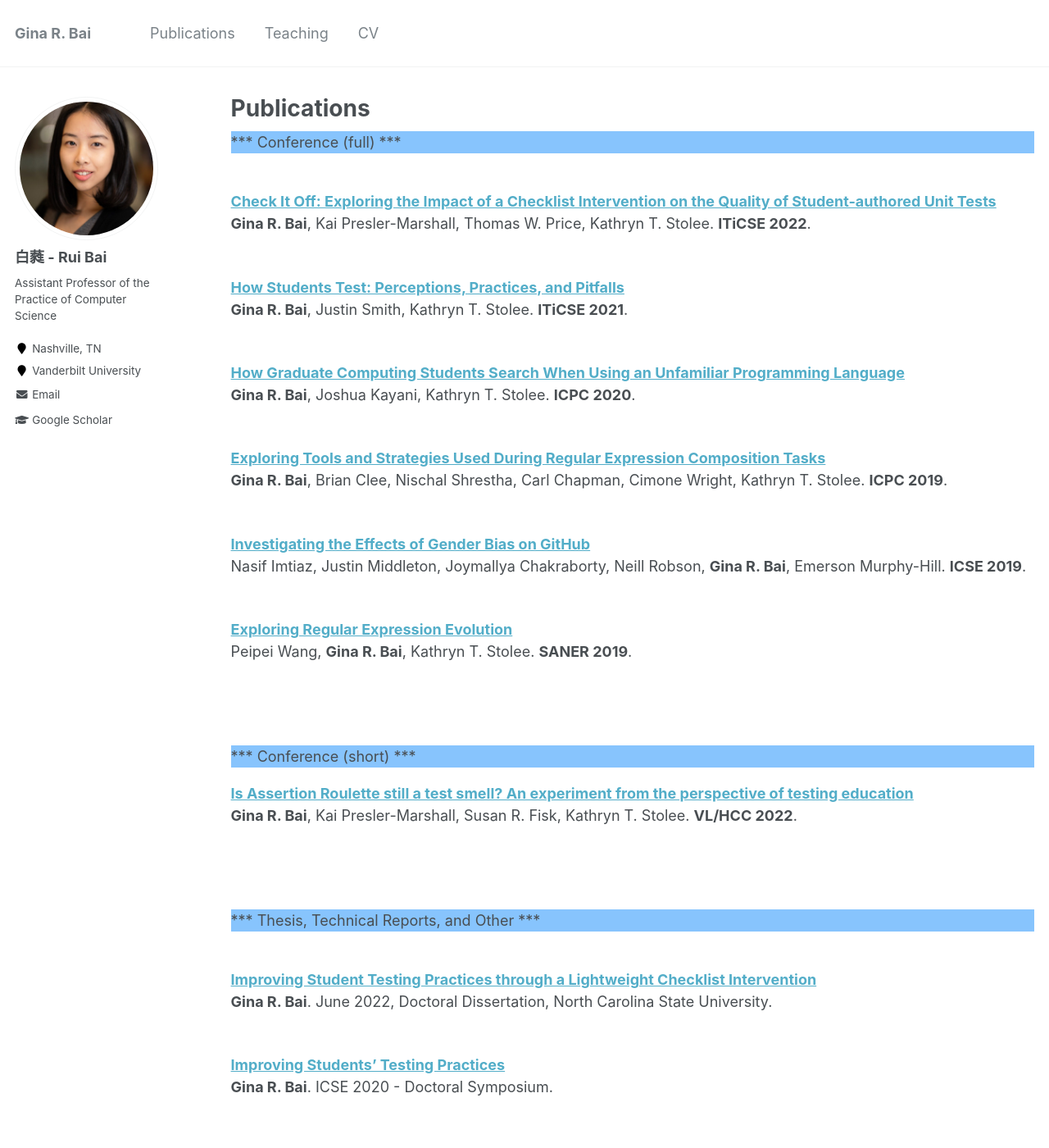
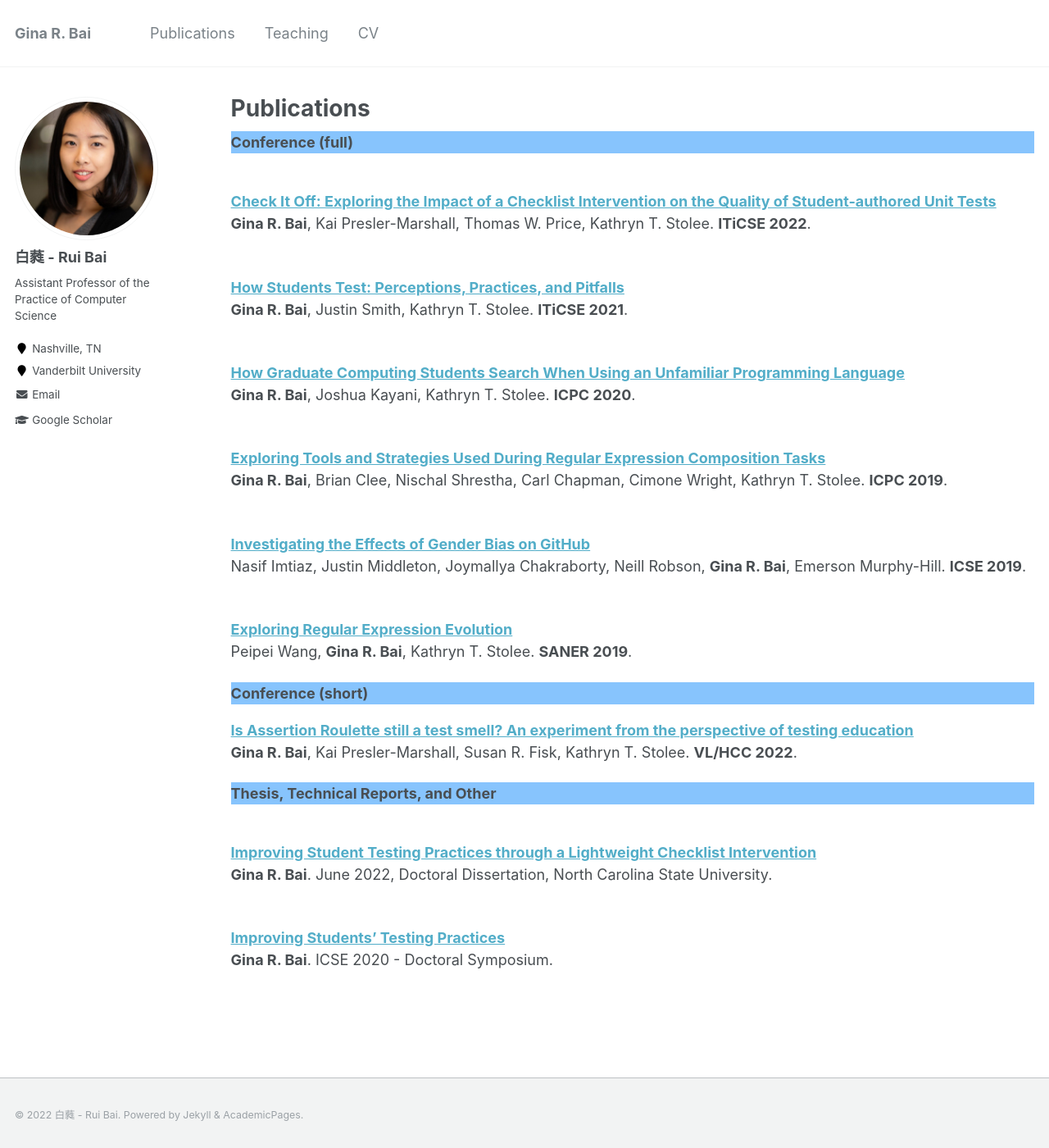
Before and after one commit to ginaBai/ginabai.github.io, a Jekyll site: the page built from _pages/publications.md, in a window 1280 px wide and 1400 px high. Shown: the whole window at 82% size. Built offline with Jekyll 4.4.1, drawn with Linux system fonts in a browser that asks for light colours.

Commit message:
Fixed errors

```diff
--- a/_pages/publications.md
+++ b/_pages/publications.md
@@ -5,8 +5,7 @@ permalink: /publications/
 author_profile: true
 ---
 
-<div style="background-color: #87C4FD"> *** Conference (full) *** </div>
-
+<div style="background-color: #87C4FD"><b>Conference (full)</b></div>
 <br>
 <b>[Check It Off: Exploring the Impact of a Checklist Intervention on the Quality of Student-authored Unit Tests](https://ginabai.github.io/publications/iticse22_TestingChecklist)</b> <br>
 <strong>Gina R. Bai</strong>, Kai Presler-Marshall, Thomas W. Price, Kathryn T. Stolee. <b>ITiCSE 2022</b>.
@@ -18,8 +17,6 @@ author_profile: true
 <br>
 <b>[How Graduate Computing Students Search When Using an Unfamiliar Programming Language](https://ginabai.github.io/publications/icpc20_VBACodeSearch)</b> <br>
 <strong>Gina R. Bai</strong>, Joshua Kayani, Kathryn T. Stolee. <b>ICPC 2020</b>.
-
-
 
 <br>
 <b>[Exploring Tools and Strategies Used During Regular Expression Composition Tasks](https://ginabai.github.io/publications/icpc19_RegexVideo)</b> <br>
@@ -33,15 +30,11 @@ Nasif Imtiaz, Justin Middleton, Joymallya Chakraborty, Neill Robson, <strong>Gin
 <b>[Exploring Regular Expression Evolution](https://ginabai.github.io/publications/saner19_RegexEvolution)</b> <br>
 Peipei Wang, <strong>Gina R. Bai</strong>, Kathryn T. Stolee. <b>SANER 2019</b>.
 
-<br><br>
-<div style="background-color: #87C4FD">*** Conference (short) *** </div>
-
+<div style="background-color: #87C4FD"><b>Conference (short)</b></div>
 <b>[Is Assertion Roulette still a test smell? An experiment from the perspective of testing education](https://ginabai.github.io/publications/vlhcc22_AssertionRoulette)</b> <br>
 <strong>Gina R. Bai</strong>, Kai Presler-Marshall, Susan R. Fisk, Kathryn T. Stolee. <b>VL/HCC 2022</b>.
 
-<br><br>
-<div style="background-color: #87C4FD">*** Thesis, Technical Reports, and Other *** </div>
-
+<div style="background-color: #87C4FD"><b>Thesis, Technical Reports, and Other</b></div>
 <br>
 <b>[Improving Student Testing Practices through a Lightweight Checklist Intervention](https://repository.lib.ncsu.edu/handle/1840.20/39743)</b> <br>
 <strong>Gina R. Bai</strong>. June 2022, Doctoral Dissertation, North Carolina State University.
```
Also changed, not shown: _pages/teaching.md (+1 -1 lines).
